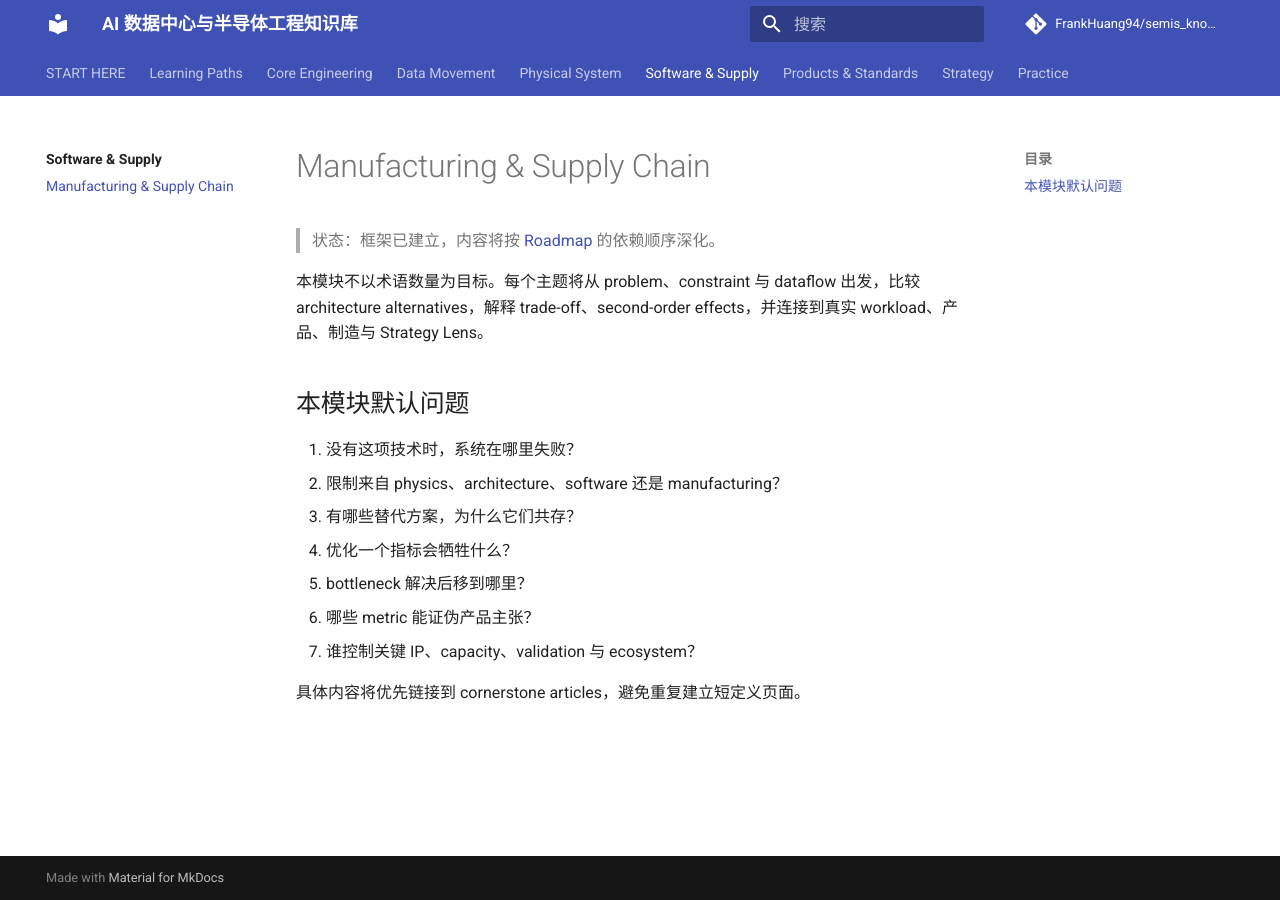
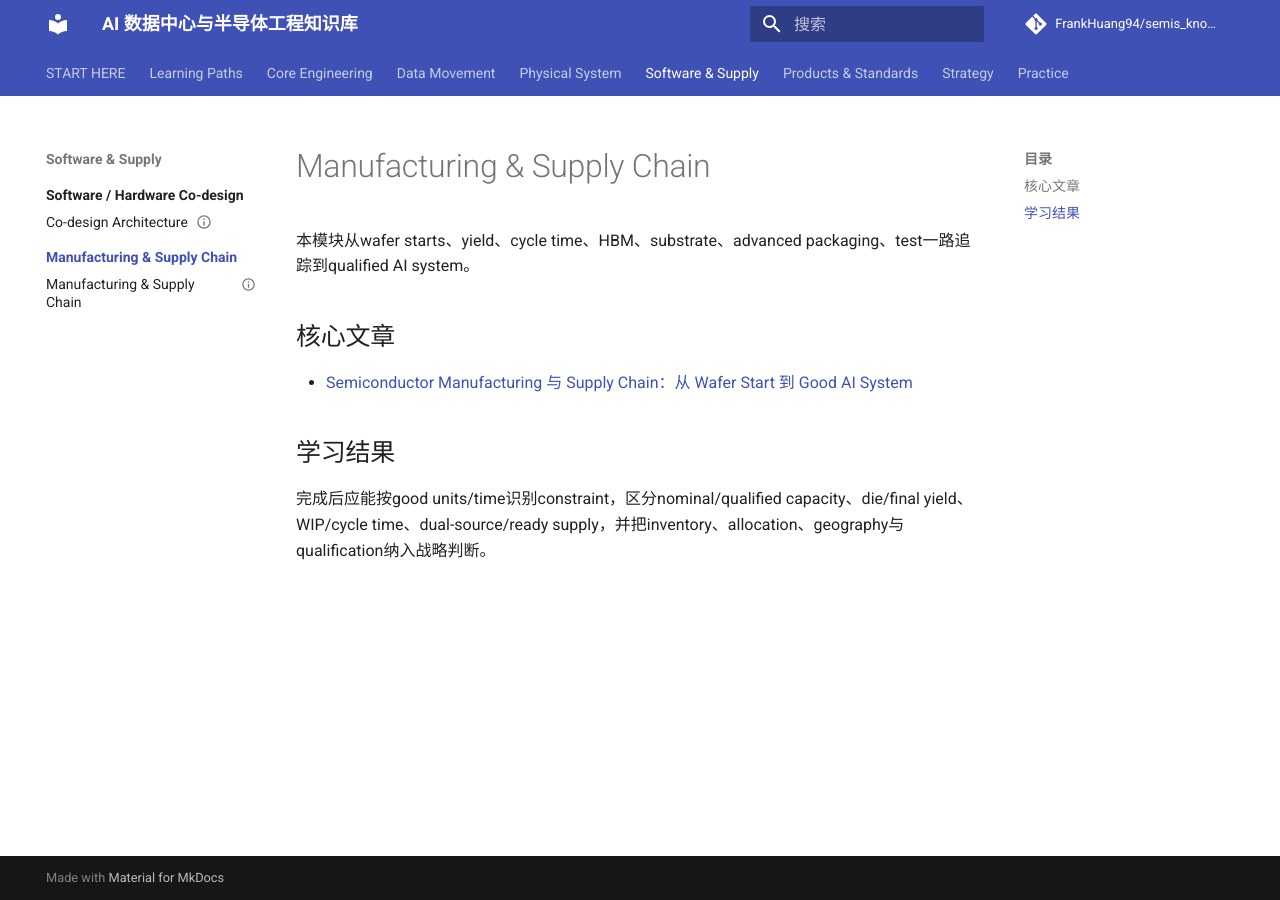
Before and after one commit to FrankHuang94/semis_knowledge_gpt_chinese, an MkDocs documentation site: the page built from docs/22_manufacturing_supply_chain/index.md, in a window 1280 px wide. Built offline with MkDocs 1.6.1 and Material for MkDocs 9.7.7, drawn with Linux system fonts in a browser that asks for light colours; comment, search, counter and statistics services are not loaded.

Commit message:
docs: add manufacturing and co-design curriculum

```diff
--- a/docs/21_software_hardware_codesign/index.md
+++ b/docs/21_software_hardware_codesign/index.md
@@ -1,17 +1,11 @@
 # Software / Hardware Co-design
 
-> 状态：框架已建立，内容将按 [Roadmap](https://github.com/FrankHuang94/semis_knowledge_gpt_chinese/blob/main/ROADMAP.md) 的依赖顺序深化。
+本模块追踪 model graph 如何经过 IR、compiler passes、fusion/layout、kernel library、autotuning与runtime落到silicon。
 
-本模块不以术语数量为目标。每个主题将从 problem、constraint 与 dataflow 出发，比较 architecture alternatives，解释 trade-off、second-order effects，并连接到真实 workload、产品、制造与 Strategy Lens。
+## 核心文章
 
-## 本模块默认问题
+- [Software / Hardware Co-design：Graph、Compiler、Kernel、Runtime 与 Silicon 如何闭环](software_hardware_codesign.md)
 
-1. 没有这项技术时，系统在哪里失败？
-2. 限制来自 physics、architecture、software 还是 manufacturing？
-3. 有哪些替代方案，为什么它们共存？
-4. 优化一个指标会牺牲什么？
-5. bottleneck 解决后移到哪里？
-6. 哪些 metric 能证伪产品主张？
-7. 谁控制关键 IP、capacity、validation 与 ecosystem？
+## 学习结果
 
-具体内容将优先链接到 cornerstone articles，避免重复建立短定义页面。
+完成后应能区分correctness与performance portability，分析shape specialization、fusion、layout、precision、kernel coverage、compile/warm-up和distributed placement，并判断software moat如何兑现hardware feature。
--- a/docs/22_manufacturing_supply_chain/index.md
+++ b/docs/22_manufacturing_supply_chain/index.md
@@ -1,17 +1,11 @@
 # Manufacturing & Supply Chain
 
-> 状态：框架已建立，内容将按 [Roadmap](https://github.com/FrankHuang94/semis_knowledge_gpt_chinese/blob/main/ROADMAP.md) 的依赖顺序深化。
+本模块从wafer starts、yield、cycle time、HBM、substrate、advanced packaging、test一路追踪到qualified AI system。
 
-本模块不以术语数量为目标。每个主题将从 problem、constraint 与 dataflow 出发，比较 architecture alternatives，解释 trade-off、second-order effects，并连接到真实 workload、产品、制造与 Strategy Lens。
+## 核心文章
 
-## 本模块默认问题
+- [Semiconductor Manufacturing 与 Supply Chain：从 Wafer Start 到 Good AI System](manufacturing_supply_chain.md)
 
-1. 没有这项技术时，系统在哪里失败？
-2. 限制来自 physics、architecture、software 还是 manufacturing？
-3. 有哪些替代方案，为什么它们共存？
-4. 优化一个指标会牺牲什么？
-5. bottleneck 解决后移到哪里？
-6. 哪些 metric 能证伪产品主张？
-7. 谁控制关键 IP、capacity、validation 与 ecosystem？
+## 学习结果
 
-具体内容将优先链接到 cornerstone articles，避免重复建立短定义页面。
+完成后应能按good units/time识别constraint，区分nominal/qualified capacity、die/final yield、WIP/cycle time、dual-source/ready supply，并把inventory、allocation、geography与qualification纳入战略判断。
--- a/mkdocs.yml
+++ b/mkdocs.yml
@@ -122,8 +122,12 @@ nav:
           - 现代 AI 数据中心: 20_rack_cluster_datacenter/modern_ai_datacenter.md
           - Modern AI Rack: 20_rack_cluster_datacenter/modern_ai_rack.md
   - Software & Supply:
-      - Software / Hardware Co-design: 21_software_hardware_codesign/index.md
-      - Manufacturing & Supply Chain: 22_manufacturing_supply_chain/index.md
+      - Software / Hardware Co-design:
+          - 模块入口: 21_software_hardware_codesign/index.md
+          - Co-design Architecture: 21_software_hardware_codesign/software_hardware_codesign.md
+      - Manufacturing & Supply Chain:
+          - 模块入口: 22_manufacturing_supply_chain/index.md
+          - Manufacturing & Supply Chain: 22_manufacturing_supply_chain/manufacturing_supply_chain.md
   - Products & Standards:
       - Company Architecture: 23_company_architecture/index.md
       - Product Database: 24_product_database/index.md
```
Also changed, not shown: CHANGELOG.md (+3 -0 lines), README.md (+2 -0 lines), ROADMAP.md (+2 -2 lines), docs/01_learning_paths/ai_datacenter_core.md (+1 -1 lines), docs/21_software_hardware_codesign/software_hardware_codesign.md (added, +160 -0 lines), docs/22_manufacturing_supply_chain/manufacturing_supply_chain.md (added, +173 -0 lines), docs/index.md (+2 -0 lines), 2 other files.
